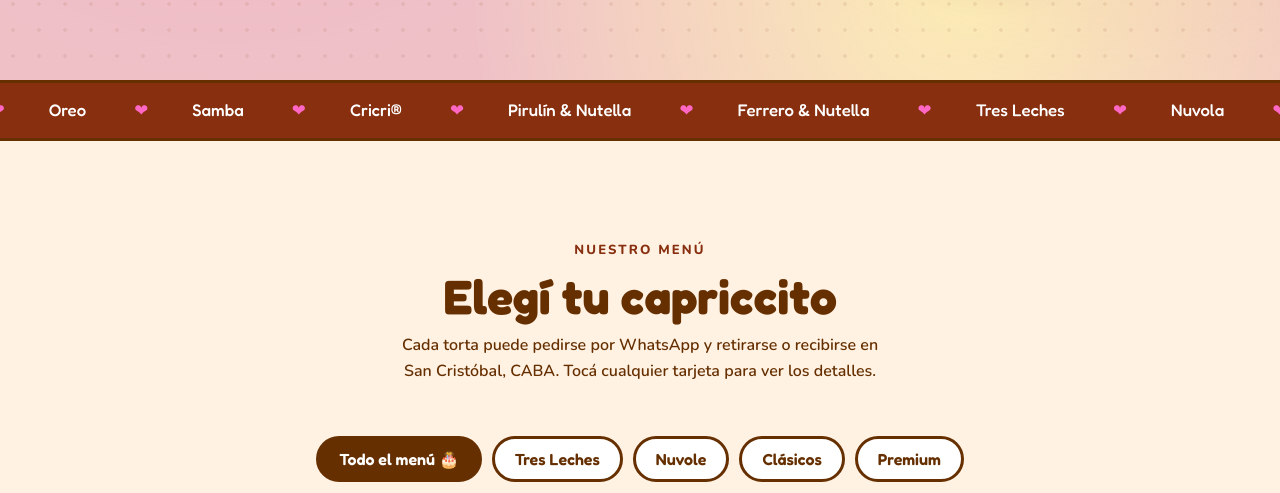
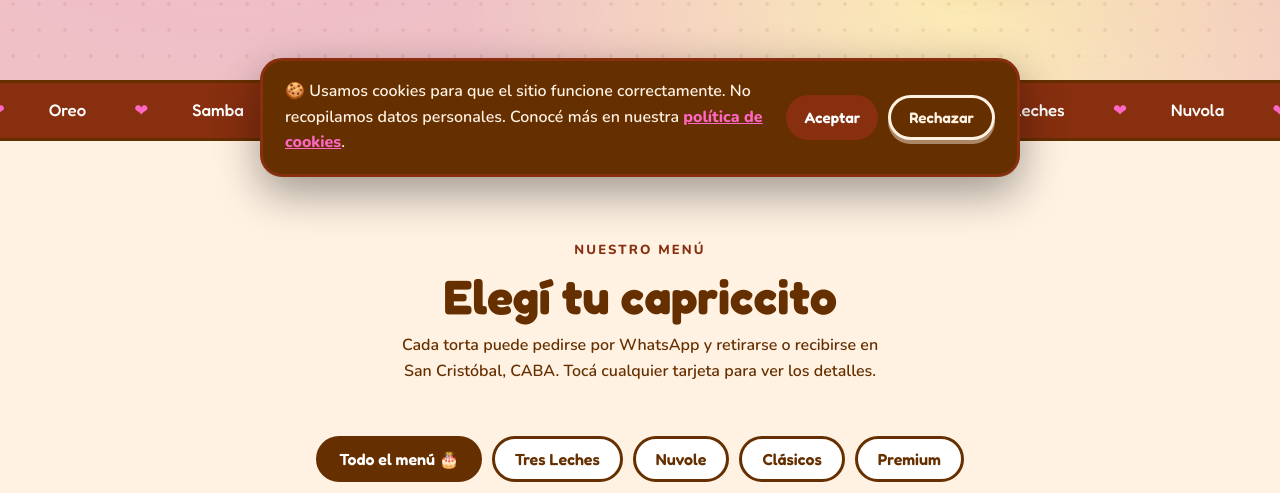
Before and after one commit to sebastiancr1324-sketch/Capricciosa, a plain HTML site: page index.html in a window 1280 px wide. Shown: the part 607-1100 px from the top of the page. Drawn offline with nearby package versions, Linux system fonts and the light colour scheme.

Commit message:
Agrega aviso de consentimiento de cookies en todas las páginas

```diff
--- a/css/styles.css
+++ b/css/styles.css
@@ -875,6 +875,58 @@ a { color: inherit; }
 
 .error-page p { font-weight: 600; color: var(--ink); max-width: 46ch; margin: 14px auto 24px; }
 
+/* ---------- Cookie banner ---------- */
+.cookie-banner {
+  position: fixed;
+  left: 16px;
+  right: 16px;
+  bottom: 16px;
+  z-index: 100;
+  max-width: 760px;
+  margin-inline: auto;
+  background: var(--cocoa);
+  color: var(--cream);
+  border: 3px solid var(--cocoa-2);
+  border-radius: var(--radius-md);
+  box-shadow: 0 16px 44px rgba(0, 0, 0, 0.38);
+  padding: 18px 22px;
+}
+
+.cookie-banner-inner {
+  display: flex;
+  align-items: center;
+  gap: 16px;
+  flex-wrap: wrap;
+}
+
+.cookie-banner p {
+  margin: 0;
+  flex: 1 1 300px;
+  font-weight: 600;
+}
+
+.cookie-banner a { color: var(--pink); font-weight: 800; }
+
+.cookie-actions {
+  display: flex;
+  gap: 10px;
+  flex-wrap: wrap;
+}
+
+.cookie-actions .btn { padding: 10px 18px; font-size: 0.95rem; }
+
+.cookie-actions .btn-ghost {
+  background: transparent;
+  color: var(--cream);
+  border-color: var(--cream);
+  box-shadow: 0 4px 0 rgba(255, 242, 227, 0.45);
+}
+.cookie-actions .btn-ghost:hover { box-shadow: 0 6px 0 rgba(255, 242, 227, 0.45); }
+
+@media (max-width: 560px) {
+  .cookie-banner { left: 10px; right: 10px; bottom: 10px; }
+}
+
 /* ---------- Utility ---------- */
 .hidden { display: none !important; }
 .centered { text-align: center; }
--- a/js/shared.js
+++ b/js/shared.js
@@ -83,4 +83,34 @@
     }
   };
   probe.src = cfg.logoMinimal;
+
+  cookieBanner();
+
+  function cookieBanner() {
+    if (typeof localStorage === "undefined") { return; }
+    var pref = localStorage.getItem("capricciosa-cookies");
+    if (pref === "1" || pref === "0") { return; }
+
+    var el = document.createElement("div");
+    el.className = "cookie-banner";
+    el.setAttribute("role", "dialog");
+    el.setAttribute("aria-label", "Aviso de cookies");
+    el.innerHTML =
+      '<div class="cookie-banner-inner">' +
+      '  <p>🍪 Usamos cookies para que el sitio funcione correctamente. No recopilamos datos personales. Conocé más en nuestra <a href="cookies.html">política de cookies</a>.</p>' +
+      '  <div class="cookie-actions">' +
+      '    <button type="button" class="btn btn-primary" data-cb="1">Aceptar</button>' +
+      '    <button type="button" class="btn btn-ghost" data-cb="0">Rechazar</button>' +
+      '  </div>' +
+      '</div>';
+    document.body.appendChild(el);
+
+    var buttons = el.querySelectorAll("[data-cb]");
+    for (var i = 0; i < buttons.length; i++) {
+      buttons[i].addEventListener("click", function () {
+        try { localStorage.setItem("capricciosa-cookies", this.dataset.cb); } catch (e) {}
+        el.remove();
+      });
+    }
+  }
 })();
```
